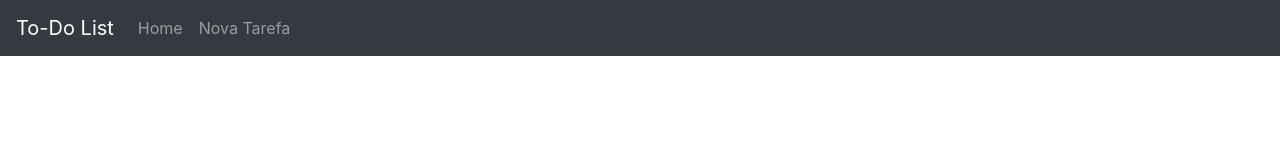
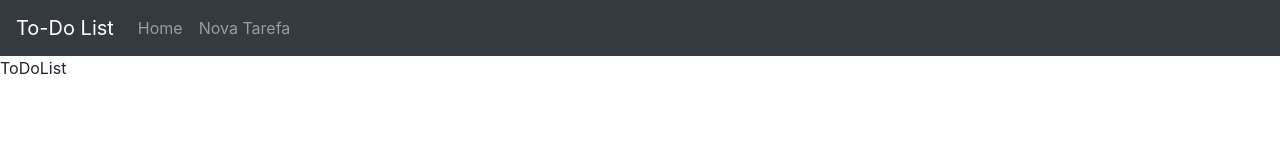
Before and after one commit to diegoftozetto/web-todolist-vue, a Vue app: page / in a window 1280 px wide. Shown: the top 160 px of the page. Built offline with nearby package versions, Linux system fonts and the light colour scheme.

Commit message:
Cria componente 'ToDoList' em branco

```diff
--- a/src/App.vue
+++ b/src/App.vue
@@ -1,15 +1,18 @@
 <template>
   <div id="app">
     <Header/>
+    <ToDoList/>
   </div>
 </template>
 
 <script>
 import Header from './components/Header'
+import ToDoList from './components/ToDoList'
 
 export default {
   name: 'App',
   components: {
+    ToDoList,
     Header
   }
 }
--- /dev/null
+++ b/src/components/ToDoList.vue
@@ -0,0 +1,15 @@
+<template>
+  <div>
+    ToDoList
+  </div>
+</template>
+
+<script>
+  export default {
+
+  }
+</script>
+
+<style lang="stylus" scoped>
+
+</style>
```
